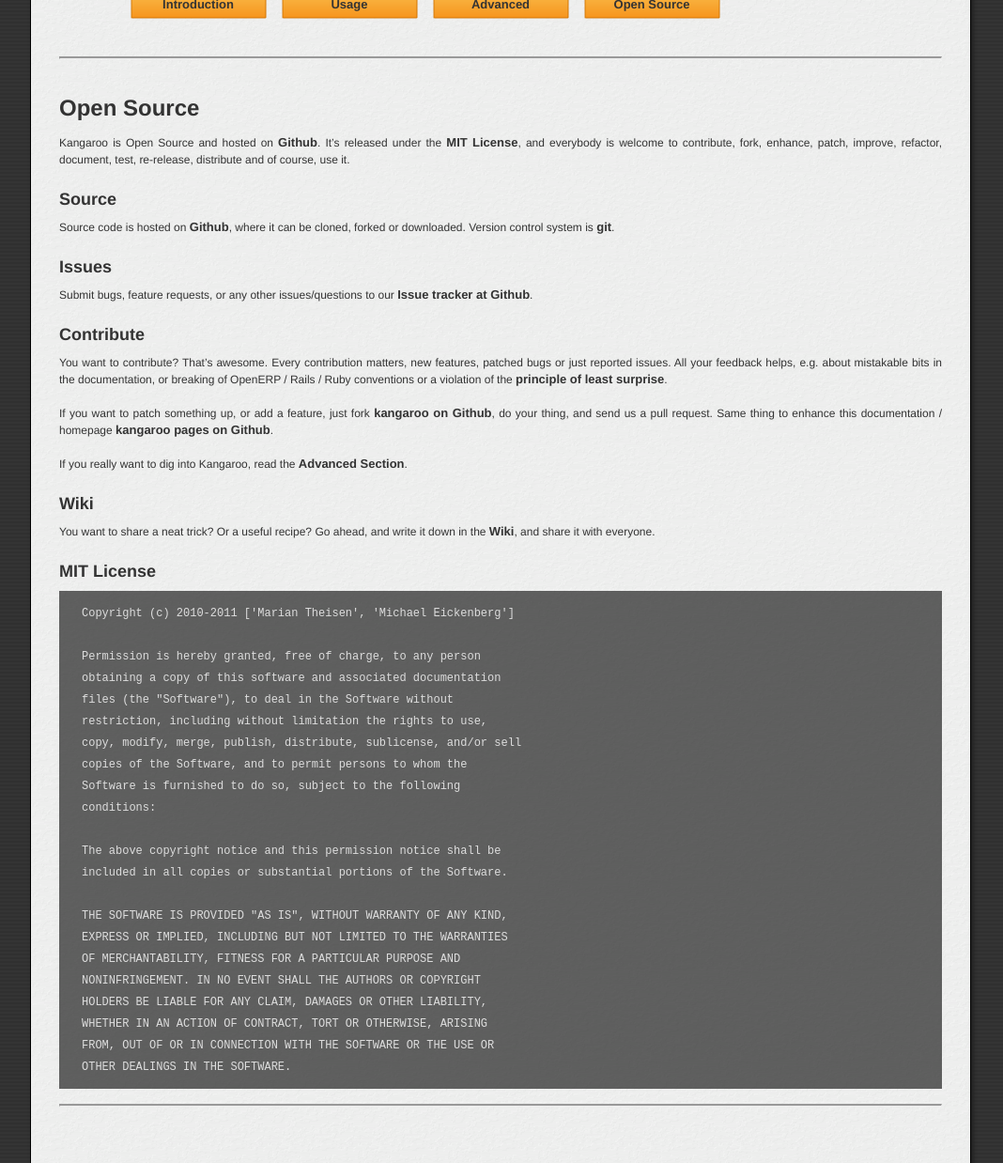
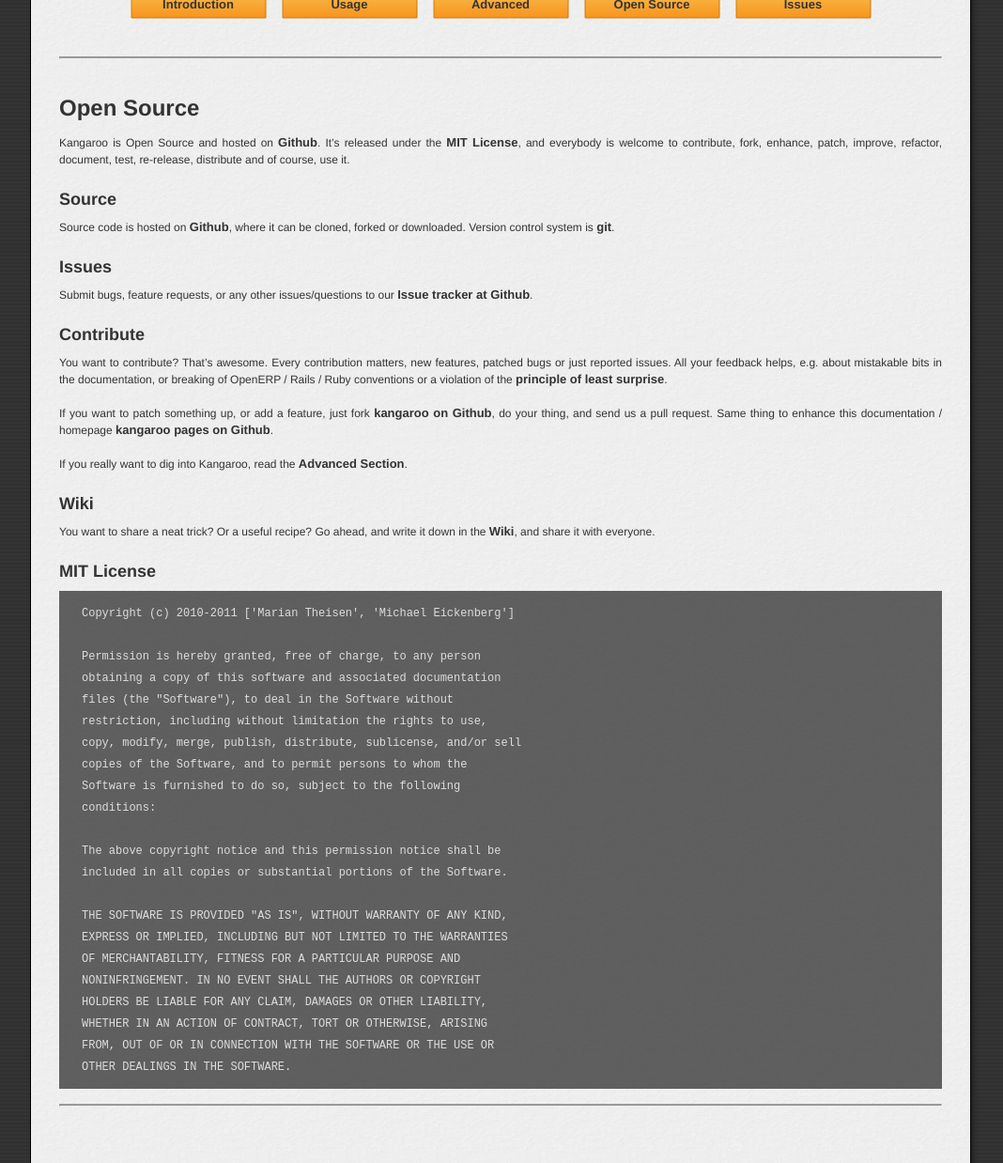
Before and after one commit to kayoom/kangaroo, a Jekyll site: the page built from open_source.md, in a window 1280 px wide. Shown: the part 320-1558 px from the top of the page at 94% size, without its empty margins (107-1175 px from the left). Built offline with Jekyll 4.4.1, drawn with Linux system fonts in a browser that asks for light colours.

Commit message:
issues are important

```diff
--- a/_layouts/default.html
+++ b/_layouts/default.html
@@ -33,6 +33,9 @@
           <li>
             <a href='/open_source.html'>Open Source</a>
           </li>
+          <li>
+            <a href='http://github.com/cice/kangARoo/issues'>Issues</a>
+          </li>
         </ul>
         <br class="clearfix" />
       </div>
```
